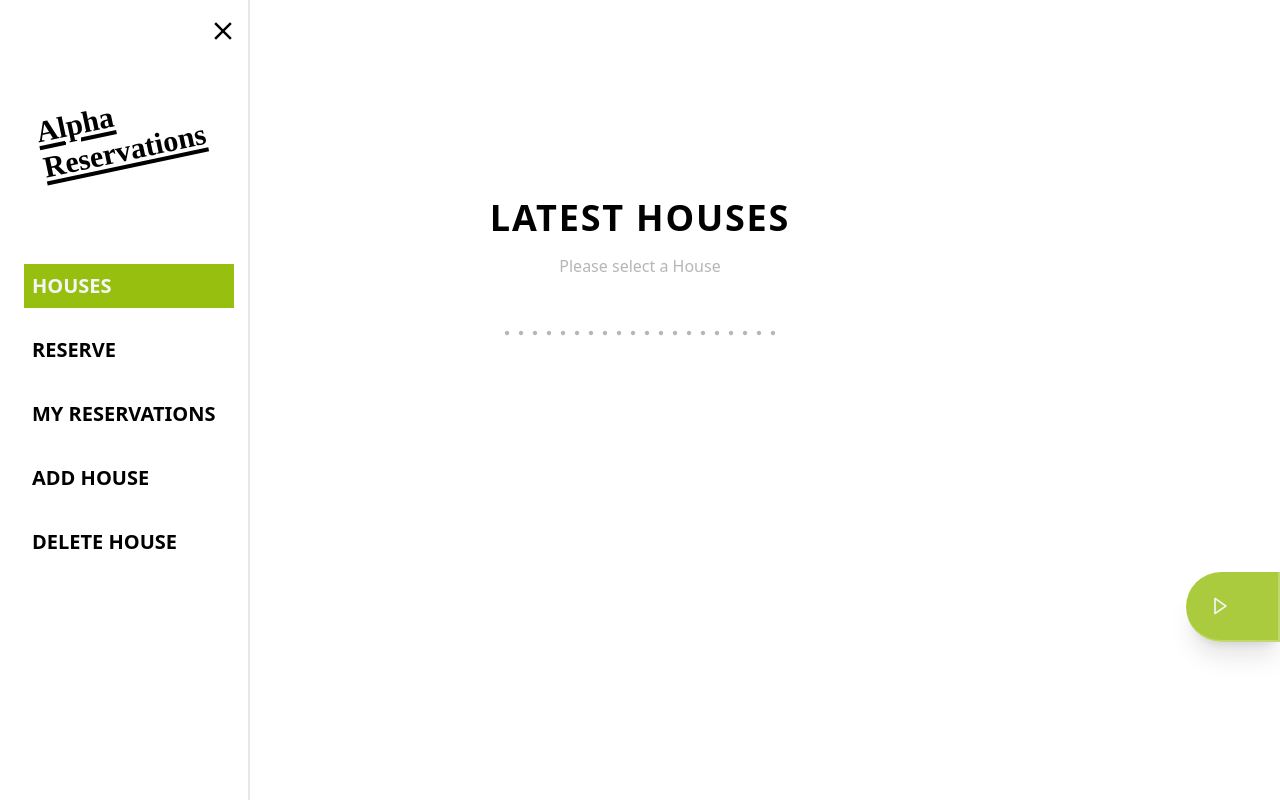
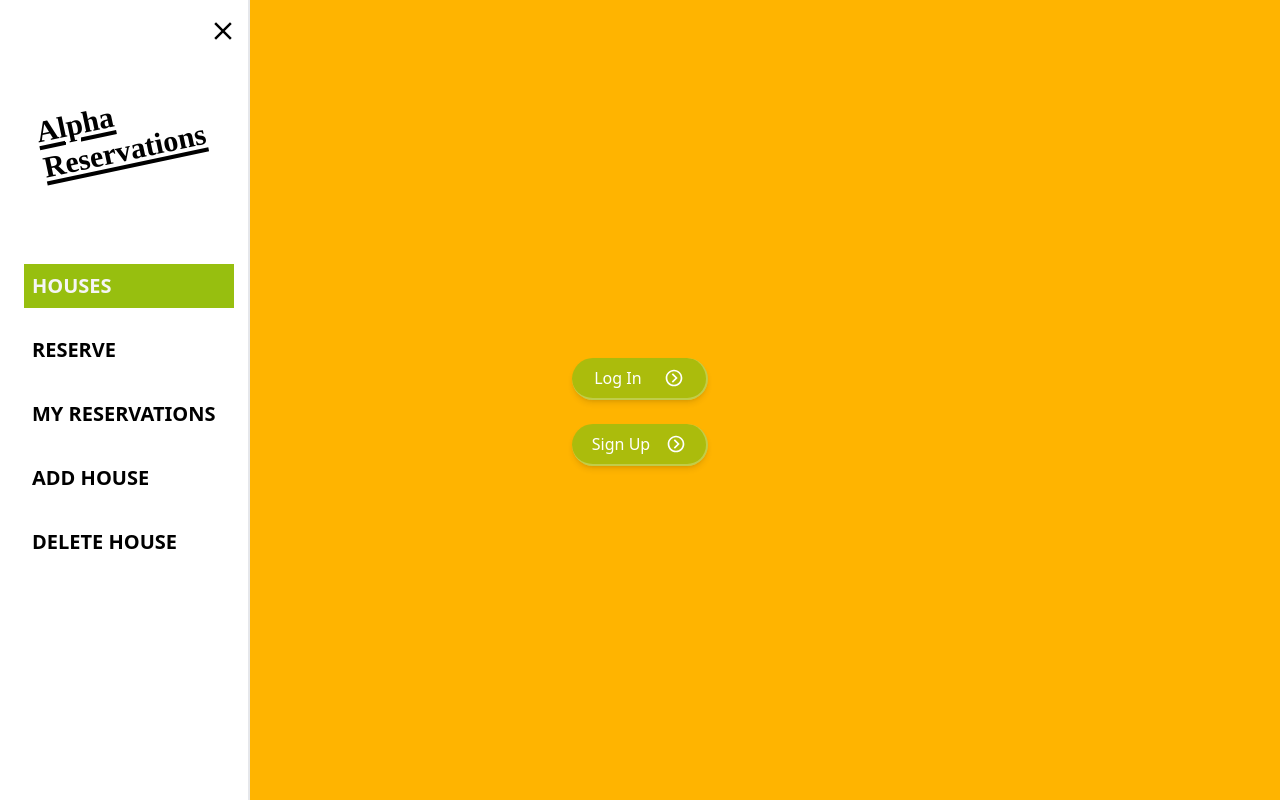
Before and after one commit to jmonto55/book-an-appointment-frontend, a React (Create React App) app: page / in a window 1280 px wide. Both pictures are taken after a click on the icon 47 px from the left and 47 px from the top of the page. Built offline with nearby package versions, Linux system fonts and the light colour scheme; no server answers.

Commit message:
Build splash screen layout and styles

```diff
--- a/src/App.jsx
+++ b/src/App.jsx
@@ -6,18 +6,20 @@ import MyReservations from './components/MyReservations';
 import AddHouse from './components/AddHouse';
 import DeleteHouse from './components/DeleteHouse';
 import ShowHouse from './components/ShowHouse';
+import Splash from './components/Splash';
 
 function App() {
   return (
     <div className="flex w-full overflow-x-hidden">
       <Navbar />
       <Routes>
-        <Route path="/" element={<HousesList />} />
+        <Route path="/home" element={<HousesList />} />
         <Route path="/reserve" element={<Reservation />} />
         <Route path="/myReservations" element={<MyReservations />} />
         <Route path="/addHouse" element={<AddHouse />} />
         <Route path="/deleteHouse" element={<DeleteHouse />} />
         <Route path="/house" element={<ShowHouse />} />
+        <Route path="/" element={<Splash />} />
       </Routes>
     </div>
   );
--- a/src/components/AddHouse.jsx
+++ b/src/components/AddHouse.jsx
@@ -53,8 +53,8 @@ const AddHouse = () => {
   }, []);
 
   return (
-    <div className="w-full bg-center bg-cover" style={{ backgroundImage: 'url(https://rb.gy/k7lc1)' }}>
-      <div className="hover:bg-opacity-100 shadow-lg z-20 bg-gray-100 p-6 pl-4 md:pl-12 rounded-r-full absolute bottom-6 md:bottom-10 left-0 border-2 border-t-0 border-l-0 border-white/25 backdrop-filter backdrop-blur-lg bg-opacity-70">
+    <div className="relative w-full bg-center bg-cover" style={{ backgroundImage: 'url(https://rb.gy/k7lc1)' }}>
+      <div className="hover:bg-opacity-100 shadow-lg z-20 bg-gray-100 p-6 pl-4 md:pl-12 rounded-r-full absolute bottom-14 md:bottom-10 left-0 border-2 border-t-0 border-l-0 border-white/25 backdrop-filter backdrop-blur-lg bg-opacity-70">
         <NavLink to="/">
           <BiLeftArrow size={20} className="cursor-pointer text-white" />
         </NavLink>
--- a/src/components/Navbar.jsx
+++ b/src/components/Navbar.jsx
@@ -100,8 +100,8 @@ const Navbar = () => {
                   closeMenu();
                 }}
                 style={({ isActive }) => ({
-                  backgroundColor: isActive ? changeStyles(index) : '#fff',
-                  color: isActive ? changeStyles(index) : '#000',
+                  backgroundColor: isActive ? setActiveLink(index) : '#fff',
+                  color: isActive ? setActiveLink(index) : '#000',
                 })}
               >
                 {link.text}
--- a/src/components/ShowHouse.jsx
+++ b/src/components/ShowHouse.jsx
@@ -7,10 +7,10 @@ const ShowHouse = () => {
   const { currentHouse } = useSelector((store) => store.houses);
 
   return (
-    <button type="button" className="w-full relative">
+    <div type="button" className="w-full relative">
       <h2 className="mt-[120px] md:mt-[70px] text-center font-black text-4xl tracking-wider">HOUSE DETAILS</h2>
-      <div className="mx-auto xl:mt-[140px] mt-6 max-w-[1840px] flex w-full flex-col items-center xl:flex-row justify-evenly">
-        <div className="hover:bg-opacity-100 z-20 bg-lime p-6 pl-4 md:pl-12 rounded-r-full absolute bottom-6 md:bottom-10 left-0 border-2 border-t-0 border-l-0 border-white/25 backdrop-filter backdrop-blur-lg bg-opacity-80 shadow-xl">
+      <div className="pb-28 mx-auto xl:mt-[140px] mt-6 max-w-[1840px] flex w-full flex-col items-center xl:flex-row justify-evenly">
+        <div className="hover:bg-opacity-100 z-20 bg-lime p-6 pl-4 md:pl-12 rounded-r-full absolute bottom-8 md:bottom-10 left-0 border-2 border-t-0 border-l-0 border-white/25 backdrop-filter backdrop-blur-lg bg-opacity-80 shadow-xl">
           <NavLink to="/">
             <BiLeftArrow size={20} className="cursor-pointer text-white-100" />
           </NavLink>
@@ -48,7 +48,7 @@ const ShowHouse = () => {
           </button>
         </div>
       </div>
-    </button>
+    </div>
   );
 };
 export default ShowHouse;
--- /dev/null
+++ b/src/components/Splash.jsx
@@ -0,0 +1,28 @@
+import { useEffect } from 'react';
+import { BiChevronRightCircle } from 'react-icons/bi';
+
+const Splash = () => {
+  useEffect(() => {
+    const nav = document.querySelector('nav');
+    nav.style.display = 'none';
+  }, []);
+
+  return (
+    <>
+      <div className="w-screen h-screen bg-mustard flex items-center justify-center">
+        <div className="flex flex-col">
+          <button type="button" className="border-2 border-t-0 border-l-0 border-white/25 backdrop-filter backdrop-blur-lg bg-opacity-80 shadow-md hover:bg-opacity-100 bg-lime rounded-full px-4 py-2 mt-6 color text-white flex justify-evenly items-center">
+            Log In
+            <BiChevronRightCircle size={20} className="ml-4" />
+          </button>
+          <button type="button" className="border-2 border-t-0 border-l-0 border-white/25 backdrop-filter backdrop-blur-lg bg-opacity-80 shadow-md hover:bg-opacity-100 bg-lime rounded-full px-5 py-2 mt-6 color text-white flex justify-evenly items-center">
+            Sign Up
+            <BiChevronRightCircle size={20} className="ml-4" />
+          </button>
+        </div>
+      </div>
+    </>
+  );
+};
+
+export default Splash;
```
